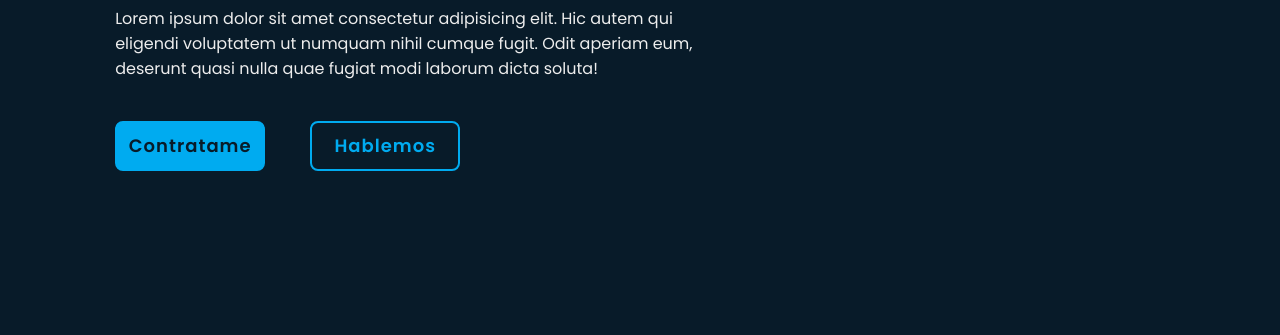
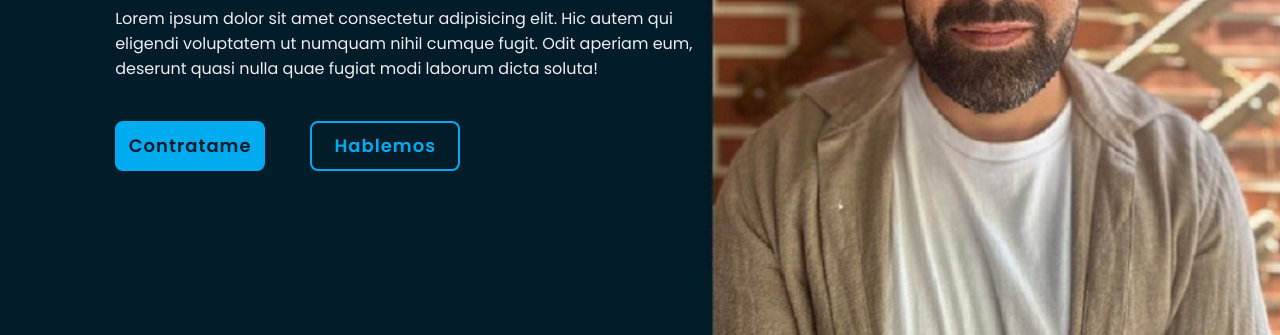
Before and after one commit to s0usaa/Portfolio-HTML-CSS-JS, a plain HTML site: page index.html in a window 1280 px wide. Shown: the part 382-717 px from the top of the page. Drawn offline with nearby package versions, Linux system fonts and the light colour scheme.

Commit message:
feat: Puesta imagen de fondo de la parte del home

```diff
--- a/style.css
+++ b/style.css
@@ -80,6 +80,10 @@ section {
     display: flex;
     align-items: center;
     padding: 0 9%;
+    background: url('img/fotopaint.jpg') no-repeat;
+    background-size: cover;
+    background-position: center;
+    back
 }
 
 .home-content {
```
Also changed, not shown: img/fotopaint.jpg (added).
